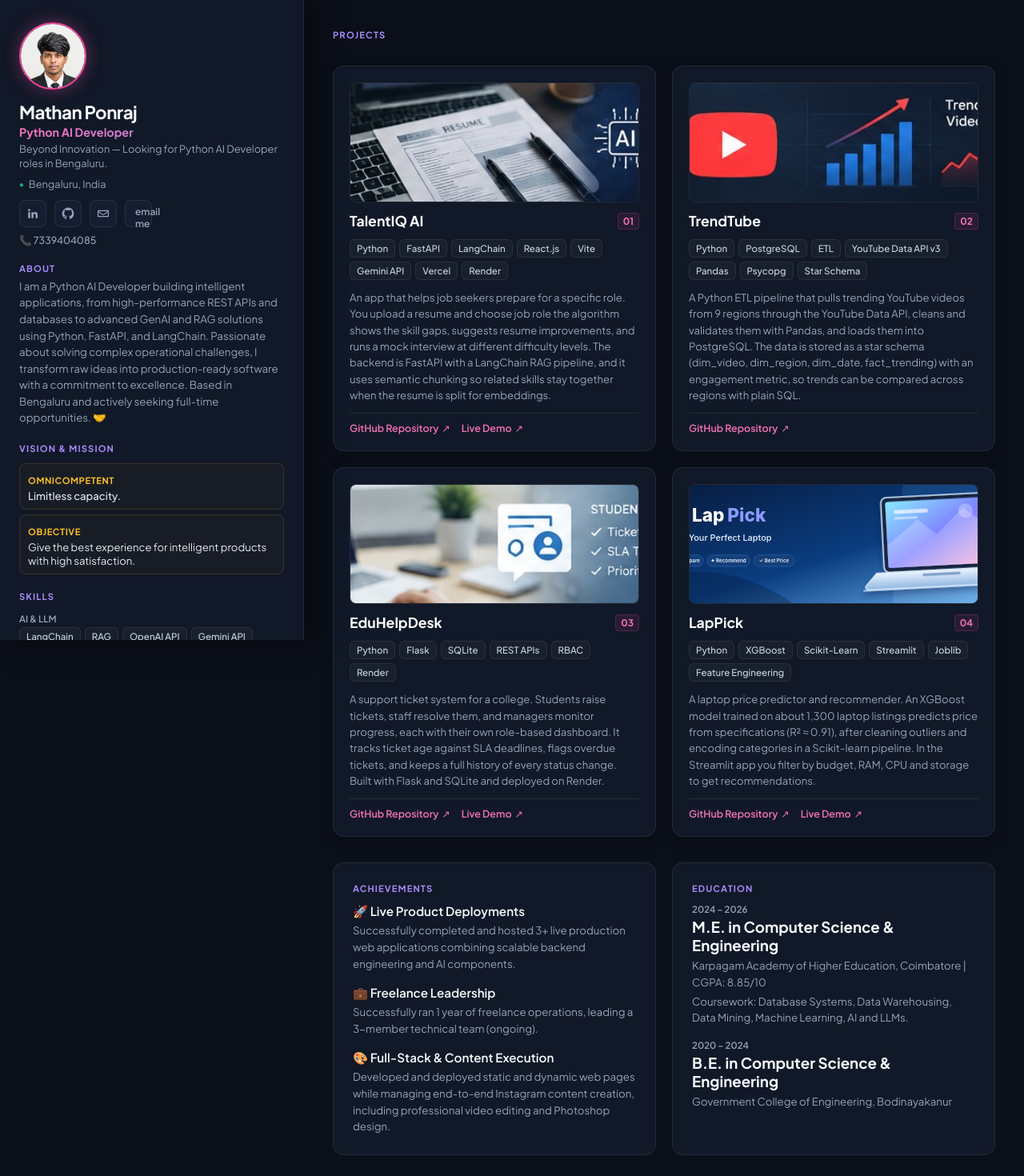
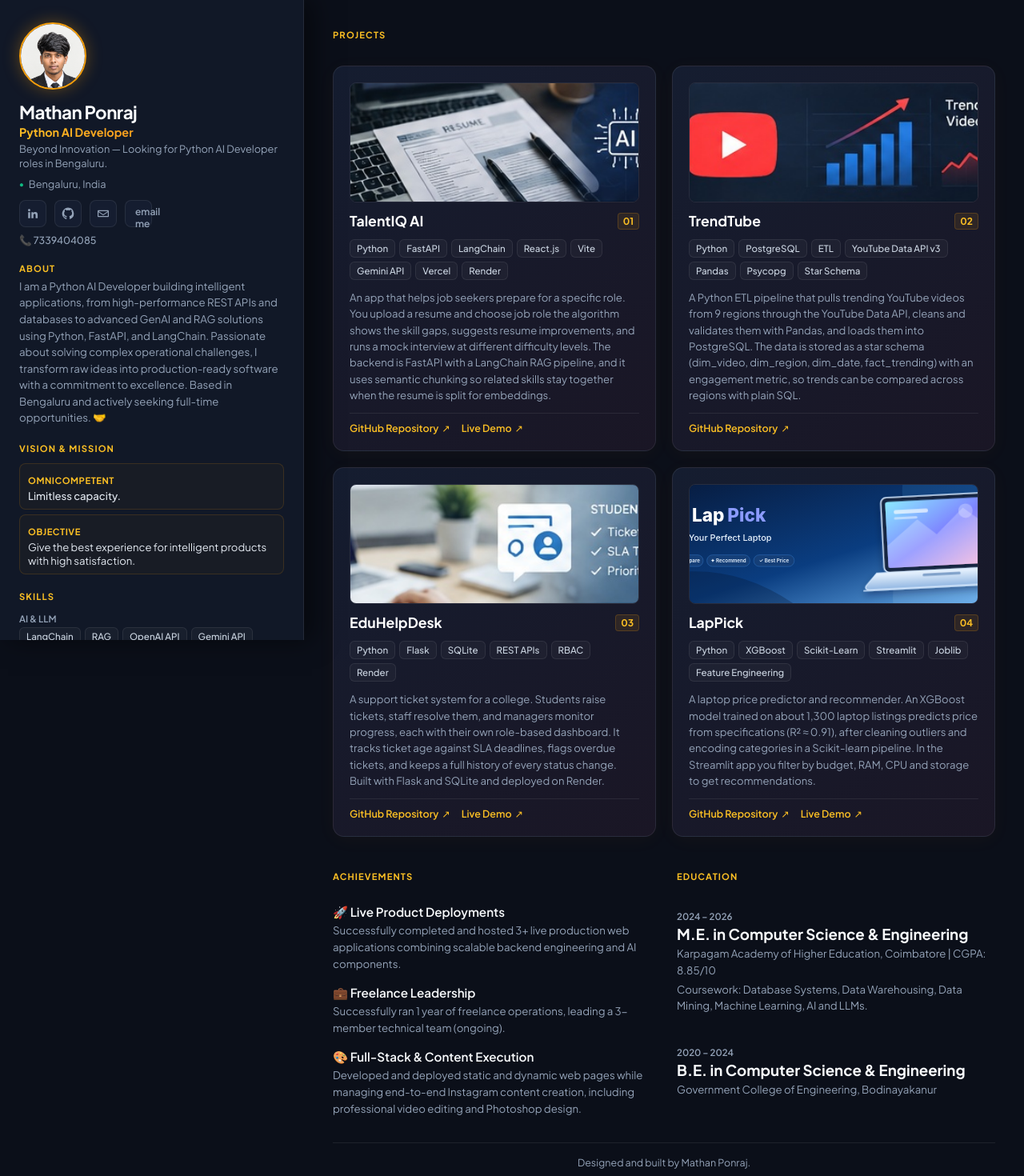
Before and after one commit to mathan-ponraj/mathan_portfolio, a React (Vite) app: page / in a window 1280 px wide. Shown: the top 1470 px of the page at 80% size. Built offline with nearby package versions, Linux system fonts and the light colour scheme.

Commit message:
Revise color palette to warm tones
Updated color scheme to use warm tones for borders, backgrounds, and text elements. Adjusted styles for various components including social links, project cards, and email pill.

```diff
--- a/src/App.css
+++ b/src/App.css
@@ -5,8 +5,8 @@
   --panel-bg: #111827;
   --card-bg: #151d30;
   --border-color: rgba(255, 255, 255, 0.08);
-  --border-hover: rgba(244, 114, 182, 0.5); /* Bubblegum pink glow */
-  --accent-glow: rgba(236, 72, 153, 0.15);
+  --border-hover: rgba(245, 158, 11, 0.5);
+  --accent-glow: rgba(245, 158, 11, 0.15);
   --text-main: #f8fafc;
   --text-muted: #94a3b8;
 }
@@ -75,16 +75,16 @@ body {
   height: 84px;
   border-radius: 50%;
   object-fit: cover;
-  image-rendering: -webkit-optimize-contrast; /* Keeps crisp edges */
-  border: 2px solid #ec4899; /* Bubblegum pink border */
-  box-shadow: 0 0 20px rgba(236, 72, 153, 0.4);
+  image-rendering: -webkit-optimize-contrast;
+  border: 2px solid #f59e0b;
+  box-shadow: 0 0 20px rgba(245, 158, 11, 0.35);
 }
 
 .profile-fallback {
   width: 84px;
   height: 84px;
   border-radius: 50%;
-  background: linear-gradient(135deg, #ec4899, #8b5cf6);
+  background: linear-gradient(135deg, #f59e0b, #ea580c);
   display: none;
   place-items: center;
   font-weight: 700;
@@ -100,7 +100,7 @@ body {
 }
 
 .profile-title {
-  background: linear-gradient(135deg, #f472b6, #a78bfa);
+  background: linear-gradient(135deg, #fbbf24, #f97316);
   -webkit-background-clip: text;
   -webkit-text-fill-color: transparent;
   font-weight: 700;
@@ -121,7 +121,7 @@ body {
   font-size: 0.6rem;
 }
 
-/* Bubblegum Social Icons */
+/* Social Icons */
 .social-links {
   display: flex;
   align-items: center;
@@ -142,11 +142,11 @@ body {
 }
 
 .social-links a:hover {
-  background: #ec4899;
+  background: #f59e0b;
   color: white;
-  border-color: #f472b6;
+  border-color: #fbbf24;
   transform: translateY(-3px) scale(1.05);
-  box-shadow: 0 10px 20px rgba(236, 72, 153, 0.4);
+  box-shadow: 0 10px 20px rgba(245, 158, 11, 0.4);
 }
 
 .social-links svg {
@@ -157,9 +157,9 @@ body {
 
 .email-pill {
   padding: 6px 12px;
-  background: rgba(236, 72, 153, 0.1);
-  border: 1px solid rgba(236, 72, 153, 0.25);
-  color: #f472b6;
+  background: rgba(245, 158, 11, 0.1);
+  border: 1px solid rgba(245, 158, 11, 0.25);
+  color: #fbbf24;
   font-size: 0.75rem;
   font-weight: 600;
   border-radius: 8px;
@@ -167,9 +167,9 @@ body {
   transition: all 0.3s ease;
 }
 .email-pill:hover {
-  background: #ec4899;
+  background: #f59e0b;
   color: white;
-  box-shadow: 0 0 15px rgba(236, 72, 153, 0.5);
+  box-shadow: 0 0 15px rgba(245, 158, 11, 0.5);
 }
 
 /* Sidebar Sections */
@@ -184,7 +184,7 @@ body {
   font-weight: 700;
   text-transform: uppercase;
   letter-spacing: 0.1em;
-  color: #a78bfa; /* Bubblegum soft violet kicker */
+  color: #fbbf24;
 }
 
 .about-copy {
@@ -201,7 +201,7 @@ body {
   font-weight: 600;
 }
 
-/* Skills tags with bubblegum hover tint */
+/* Skills tags */
 .tag-list {
   display: flex;
   flex-wrap: wrap;
@@ -219,13 +219,13 @@ body {
   transition: all 0.2s ease;
 }
 .tag:hover {
-  border-color: #ec4899;
-  background: rgba(236, 72, 153, 0.12);
-  color: #f472b6;
+  border-color: #f59e0b;
+  background: rgba(245, 158, 11, 0.12);
+  color: #fbbf24;
   transform: translateY(-2px);
 }
 
-/* 3D Compact Project Cards */
+/* 3D Compact Project Cards with Warm Backlight */
 .projects-grid {
   display: grid;
   grid-template-columns: repeat(auto-fit, minmax(320px, 1fr));
@@ -233,7 +233,7 @@ body {
 }
 
 .project-card {
-  background: var(--panel-bg);
+  background: linear-gradient(145deg, #151d30, #1a1625);
   border: 1px solid var(--border-color);
   border-radius: 14px;
   padding: 20px;
@@ -243,18 +243,18 @@ body {
   position: relative;
   transform-style: preserve-3d;
   transition: all 0.4s cubic-bezier(0.16, 1, 0.3, 1);
-  box-shadow: 0 4px 20px rgba(0, 0, 0, 0.2);
+  box-shadow: 0 4px 25px rgba(245, 158, 11, 0.04);
 }
 
 .project-card:hover {
   transform: translateY(-6px) rotateX(1.5deg) rotateY(-1.5deg);
   border-color: var(--border-hover);
-  box-shadow: 0 20px 40px rgba(0, 0, 0, 0.4), 0 0 25px var(--accent-glow);
+  box-shadow: 0 20px 40px rgba(0, 0, 0, 0.4), 0 0 30px var(--accent-glow);
 }
 
 .project-image {
   width: 100%;
-  height: 150px; /* Reduced height for compact look */
+  height: 150px;
   border-radius: 8px;
   overflow: hidden;
   position: relative;
@@ -288,11 +288,11 @@ body {
 .project-number {
   font-size: 0.75rem;
   font-weight: 700;
-  color: #f472b6;
-  background: rgba(236, 72, 153, 0.1);
+  color: #fbbf24;
+  background: rgba(245, 158, 11, 0.1);
   padding: 2px 6px;
   border-radius: 4px;
-  border: 1px solid rgba(236, 72, 153, 0.2);
+  border: 1px solid rgba(245, 158, 11, 0.2);
 }
 
 .project-description {
@@ -312,7 +312,7 @@ body {
 .project-links a {
   font-size: 0.78rem;
   font-weight: 600;
-  color: #f472b6;
+  color: #fbbf24;
   text-decoration: none;
   display: inline-flex;
   align-items: center;
@@ -320,33 +320,28 @@ body {
   transition: color 0.2s ease;
 }
 .project-links a:hover {
-  color: #ec4899;
+  color: #f59e0b;
 }
 
-/* Background Sections (Achievements & Education) */
+/* Background Sections (Achievements & Education - Flat layout without card containers) */
 .background-sections {
   display: grid;
   grid-template-columns: 1fr 1fr;
-  gap: 20px;
+  gap: 32px;
+  padding-top: 10px;
 }
 
 .background-column {
-  background: var(--panel-bg);
-  border: 1px solid var(--border-color);
-  border-radius: 14px;
-  padding: 24px;
-  transition: all 0.3s ease;
-}
-.background-column:hover {
-  border-color: rgba(236, 72, 153, 0.3);
-  box-shadow: 0 10px 30px rgba(0, 0, 0, 0.3);
+  display: flex;
+  flex-direction: column;
+  gap: 16px;
 }
 
 .background-description {
   font-size: 0.83rem;
   color: var(--text-muted);
   line-height: 1.55;
-  margin-top: 4px;
+  margin-top: 3px;
 }
 
 /* Availability Card */
```
